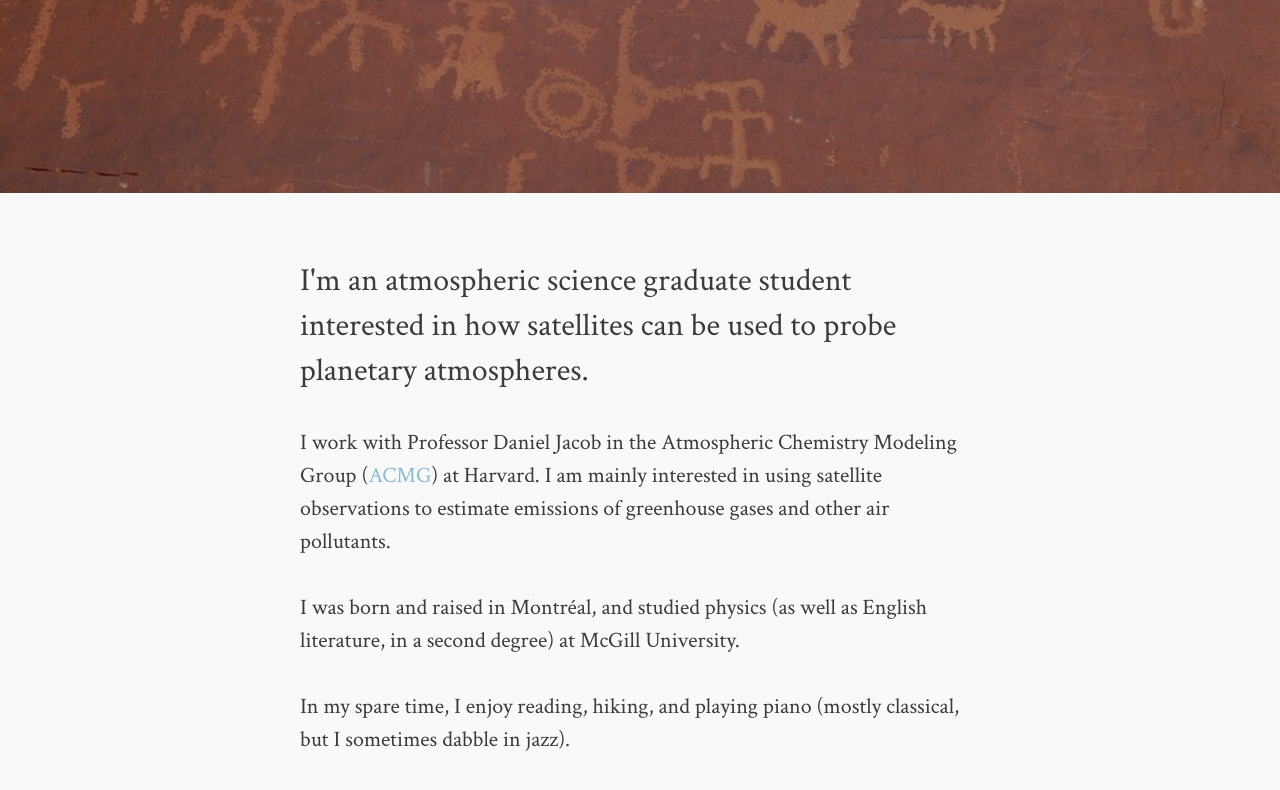
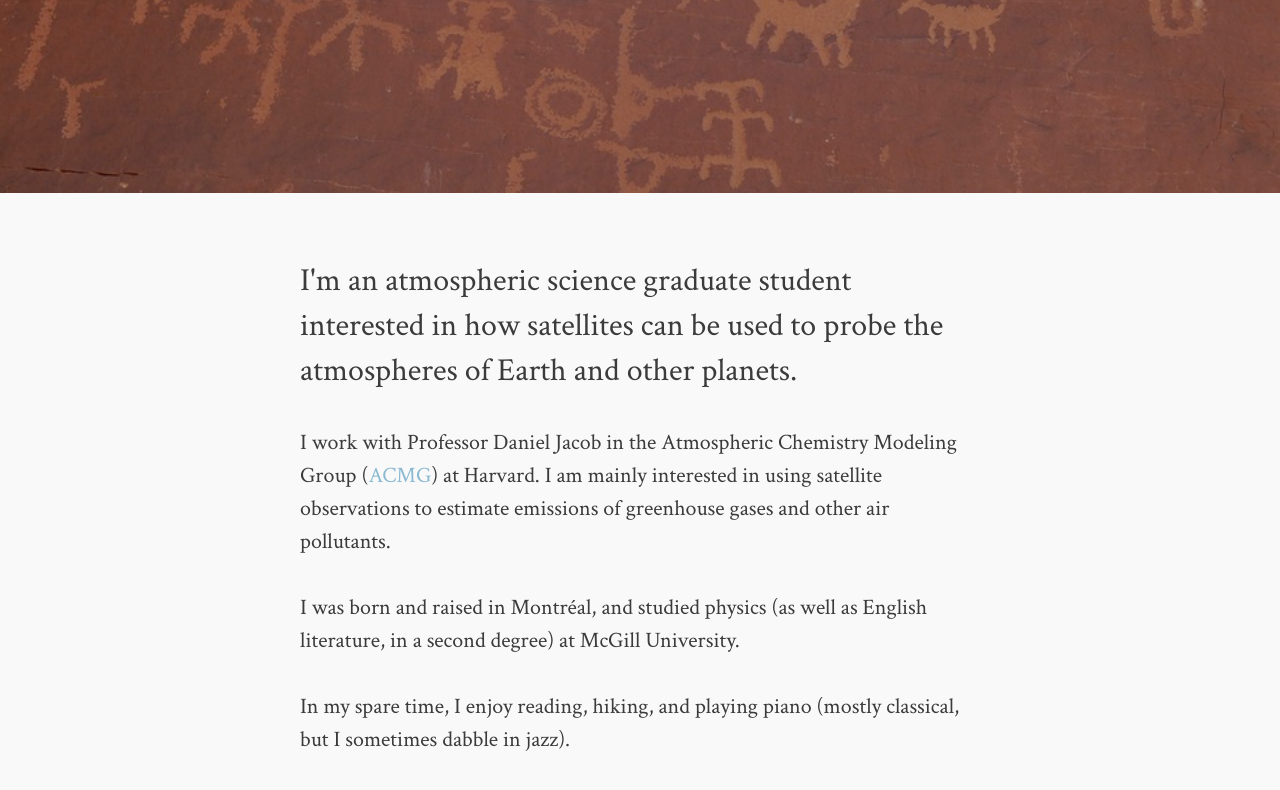
Before and after one commit to djvaron/djvaron.github.io, a Jekyll site: the page built from about.md, in a window 1280 px wide and 900 px high, scrolled down 357 px. Shown: the top 790 px of the window. Built offline with Jekyll 4.4.1, drawn with Linux system fonts in a browser that asks for light colours.

Commit message:
Update about.md

```diff
--- a/about.md
+++ b/about.md
@@ -2,7 +2,7 @@
 layout: page
 permalink: /about/index.html
 title: About
-description: I'm an atmospheric science graduate student interested in how satellites can be used to probe planetary atmospheres.
+description: I'm an atmospheric science graduate student interested in how satellites can be used to probe the atmospheres of Earth and other planets.
 tags: [about]
 image:
   feature: about.JPG
```
